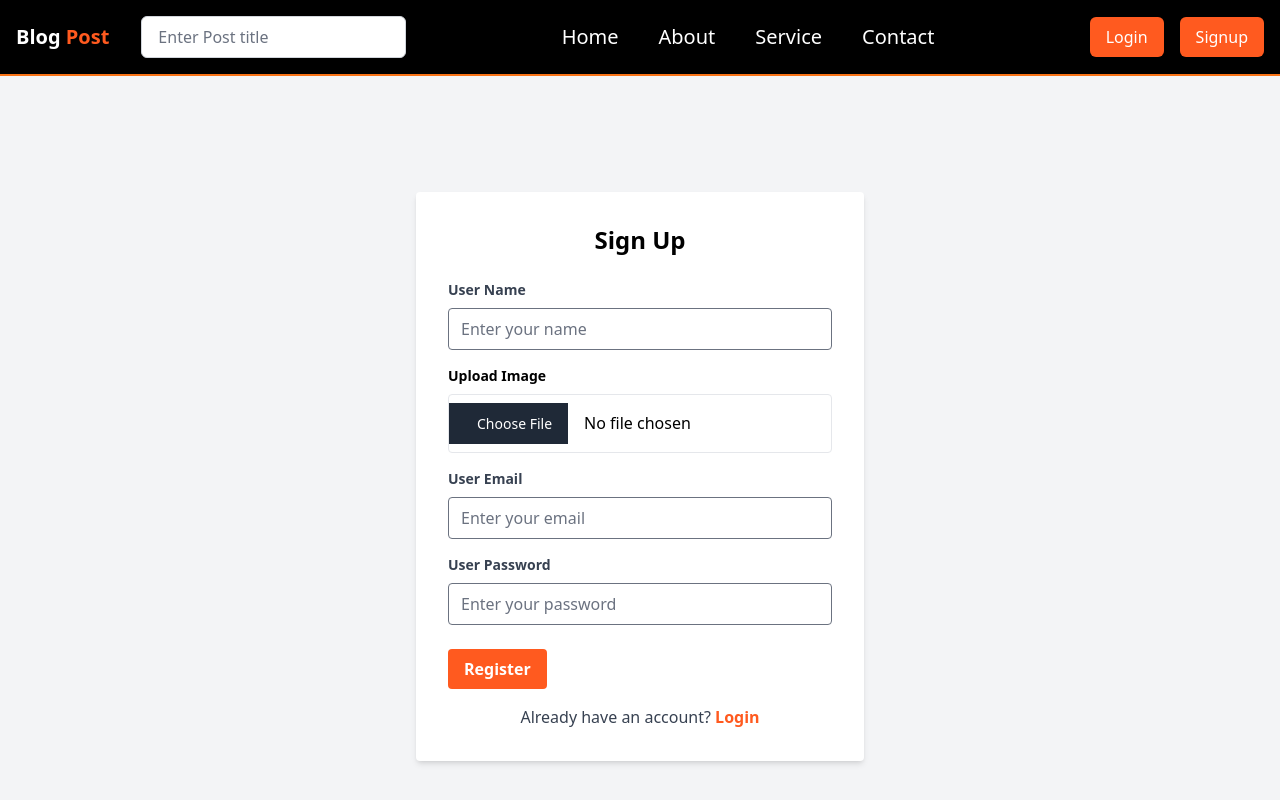
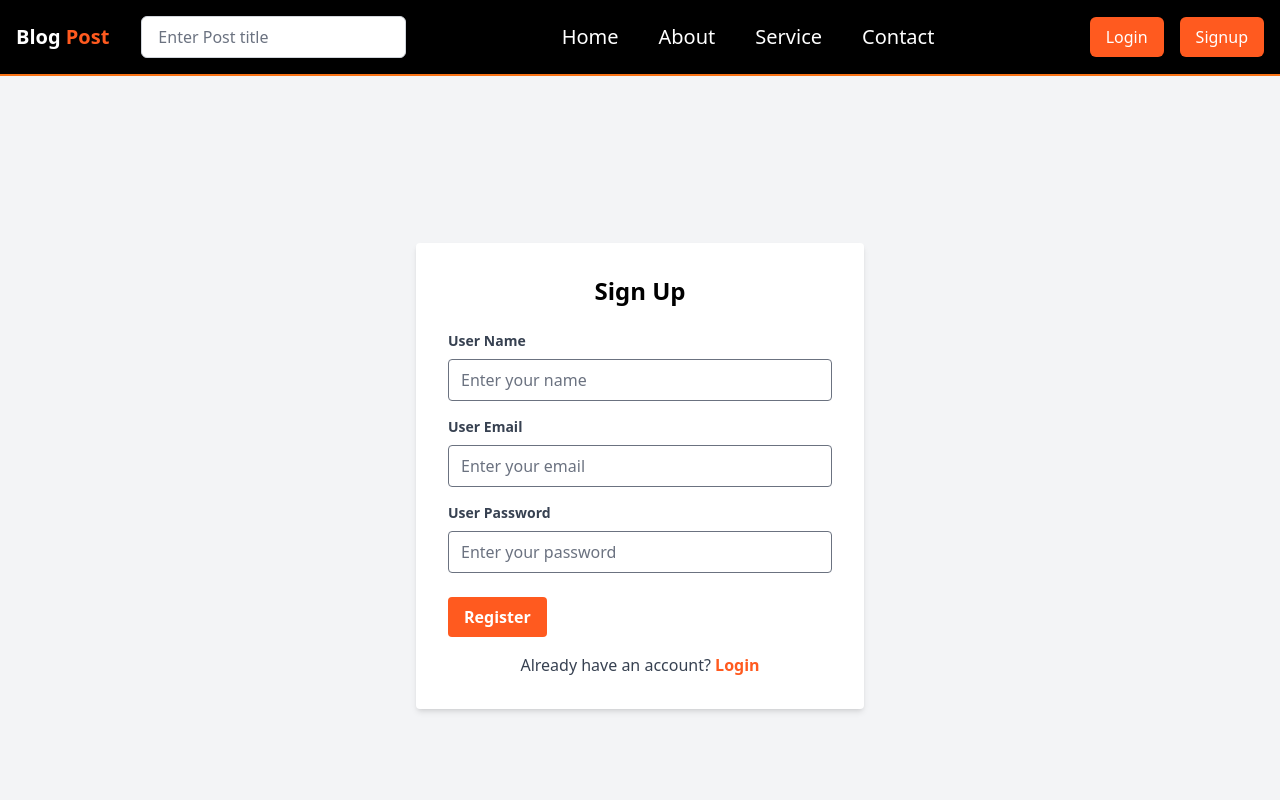
Before and after one commit to vishnu1356/new_blog_website_frontend, a React (Vite) app: page /signup in a window 1280 px wide. Shown: the top 800 px of the page. Built offline with nearby package versions, Linux system fonts and the light colour scheme.

Commit message:
added chnages in sighnup form

```diff
--- a/src/pages/SignUp.jsx
+++ b/src/pages/SignUp.jsx
@@ -21,7 +21,7 @@ const SignUp = () => {
               className="w-full px-3 py-2 outline-none border rounded focus:outline-none focus:ring-orange-500 focus:border-orange-300"
             />
           </div>
-          <div className="mb-4">
+          {/* <div className="mb-4">
             <label className="block  text-sm font-bold mb-2" htmlFor="image">
                 Upload Image
             </label>
@@ -31,7 +31,7 @@ const SignUp = () => {
                 accept="image/*"
                 className="w-full px-3 py-2 outline-none border rounded focus:outline-none focus:ring-orange-500 focus:border-orange-300"
             />
-            </div>
+            </div> */}
 
           <div className="mb-4">
             <label className="block text-gray-700 text-sm font-bold mb-2" htmlFor="email">
@@ -57,6 +57,18 @@ const SignUp = () => {
               className="w-full px-3 py-2 border rounded focus:outline-none focus:ring-orange-500 focus:border-orange-300"
             />
           </div>
+          {/* <div className="mb-6">
+            <label className="block text-gray-700 text-sm font-bold mb-2" htmlFor="password">
+            User Type
+            </label>
+            <input
+              type="text"
+              id="usertype"
+
+              placeholder="Enter your password"
+              className="w-full px-3 py-2 border rounded focus:outline-none focus:ring-orange-500 focus:border-orange-300"
+            />
+          </div> */}
           <div className="flex items-center justify-between mb-4">
             <button
               type="submit"
```
